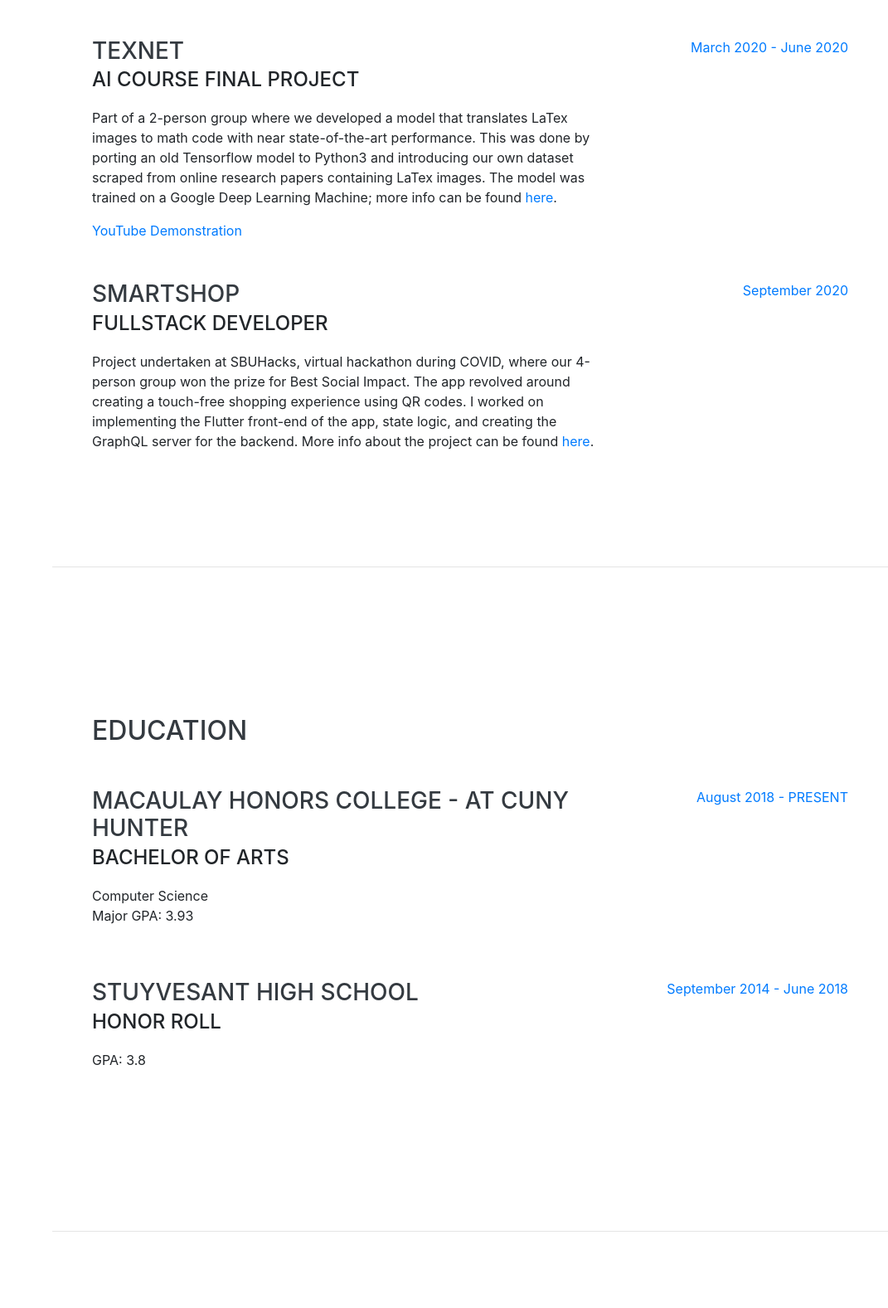
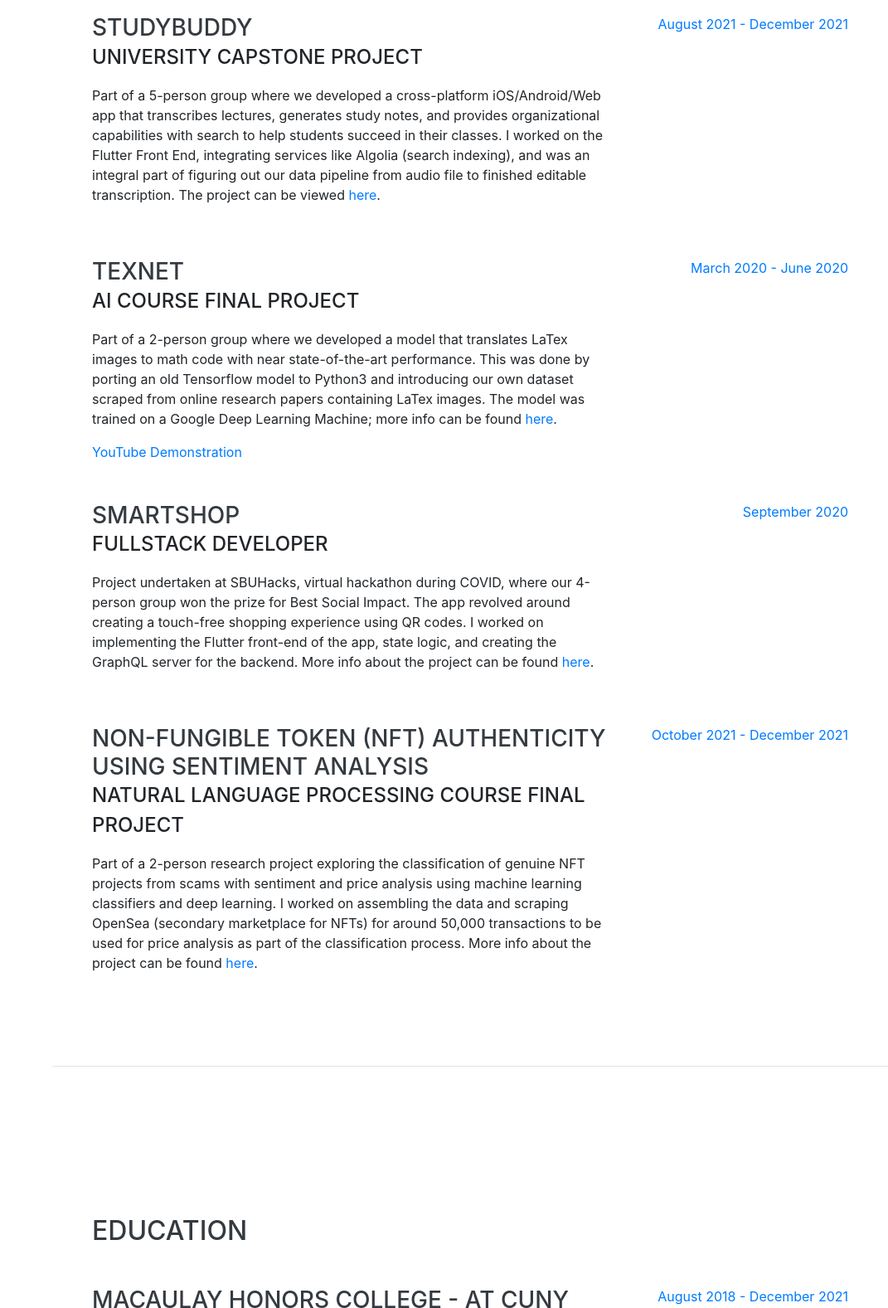
Before and after one commit to taradactyl27/taradactyl27.github.io, a website with bundled scripts: page index.html in a window 1280 px wide. Shown: the part 1719-3296 px from the top of the page at 83% size, without its empty margins (209-1280 px from the left). Built offline with nearby package versions, Linux system fonts and the light colour scheme; files whose address does not match are found by name; a web font is replaced by a local one.

Commit message:
Update index.html
current updates and fixes

```diff
--- a/index.html
+++ b/index.html
@@ -108,7 +108,7 @@
             <p>Redesigned the headers and footers of this company's website using Bootstrap and custom CSS+JSS to make the website more mobile-friendly.Additionally, utilized the Google Maps API and Javascript to create a footer map that shows the company location closest to the user's location (if allowed to be accessed). </p>
           </div>
           <div class="resume-date text-md-right">
-            <span class="text-primary">June 2018 - Present</span>
+            <span class="text-primary">Summer 2020</span>
           </div>
         </div>
       </div>
@@ -119,6 +119,16 @@
     <section class="resume-section p-3 p-lg-5 d-flex align-items-center" id="projects">
       <div class="w-100">
         <h2 class="mb-5">Significant Projects</h2>
+	<div class="resume-item d-flex flex-column flex-md-row justify-content-between mb-5">
+          <div class="resume-content">
+            <h3 class="mb-0">StudyBuddy</h3>
+            <div class="subheading mb-3"> University Capstone Project </div>
+		  <p> Part of a 5-person group where we developed a cross-platform iOS/Android/Web app that transcribes lectures, generates study notes, and provides organizational capabilities with search to help students succeed in their classes. I worked on the Flutter Front End, integrating services like Algolia (search indexing), and was an integral part of figuring out our data pipeline from audio file to finished editable transcription. The project can be viewed <a href="https://github.com/taradactyl27/studybuddy"> here</a>.  </p>
+          </div>
+          <div class="resume-date text-md-right">
+            <span class="text-primary">August 2021 - December 2021</span>
+          </div>
+        </div>
        <div class="resume-item d-flex flex-column flex-md-row justify-content-between mb-5">
           <div class="resume-content">
             <h3 class="mb-0">TeXNet</h3>
@@ -141,6 +151,16 @@
             <span class="text-primary">September 2020</span>
           </div>
         </div>
+	      <div class="resume-item d-flex flex-column flex-md-row justify-content-between mb-5">
+          <div class="resume-content">
+            <h3 class="mb-0">Non-Fungible Token (NFT) Authenticity using Sentiment Analysis</h3>
+            <div class="subheading mb-3"> Natural Language Processing Course Final Project </div>
+		  <p> Part of a 2-person research project exploring the classification of genuine NFT projects from scams with sentiment and price analysis using machine learning classifiers and deep learning. I worked on assembling the data and scraping OpenSea (secondary marketplace for NFTs) for around 50,000 transactions to be used for price analysis as part of the classification process. More info about the project can be found <a href="https://github.com/taradactyl27/nft-sentiment-analysis"> here</a>. </p>
+          </div>
+          <div class="resume-date text-md-right">
+            <span class="text-primary">October 2021 - December 2021</span>
+          </div>
+        </div>
       </div>
   </div>
   </section>
@@ -155,11 +175,11 @@
           <div class="resume-content">
             <h3 class="mb-0">Macaulay Honors College - At CUNY Hunter</h3>
             <div class="subheading mb-3">Bachelor of Arts</div>
-            <div>Computer Science </div>
-            <p>Major GPA: 3.93</p>
+            <div>Computer Science --- Minors: Math and Music </div>
+            <p>Major GPA: 3.95</p>
           </div>
           <div class="resume-date text-md-right">
-            <span class="text-primary">August 2018 - PRESENT</span>
+            <span class="text-primary">August 2018 - December 2021</span>
           </div>
         </div>
 
@@ -167,7 +187,7 @@
           <div class="resume-content">
             <h3 class="mb-0">Stuyvesant High School</h3>
             <div class="subheading mb-3">Honor Roll</div>
-            <p>GPA: 3.8</p>
+            <p>GPA: 3.91</p>
           </div>
           <div class="resume-date text-md-right">
             <span class="text-primary">September 2014 - June 2018</span>
@@ -231,8 +251,8 @@
     <section class="resume-section p-3 p-lg-5 d-flex align-items-center" id="interests">
       <div class="w-100">
         <h2 class="mb-5">Interests</h2>
-        <p>Apart from being a web developer, I enjoy my time exploring the food scene around New York City and longboarding around my area and the city. There's so much New York has to offer that even New Yorkers don't know themselves.</p>
-        <p class="mb-0">When forced indoors, I am a self-taught pianist and have fun coming up with new melodies or recreating my favorite songs. Aside from that, my friends and I are into gaming and enjoy team shooters that place an emphasis on leadership roles and performing under pressure.</p>
+        <p>Apart from being a developer, I enjoy my time exploring the food scene around New York City and longboarding around my area and the city. There's so much New York has to offer that even New Yorkers don't know themselves.</p>
+        <p class="mb-0">When indoors, I am a self-taught pianist, guitarist, and vocalist and have fun playing around on any and all instruments.  </p>
       </div>
     </section>
   </div>
```
